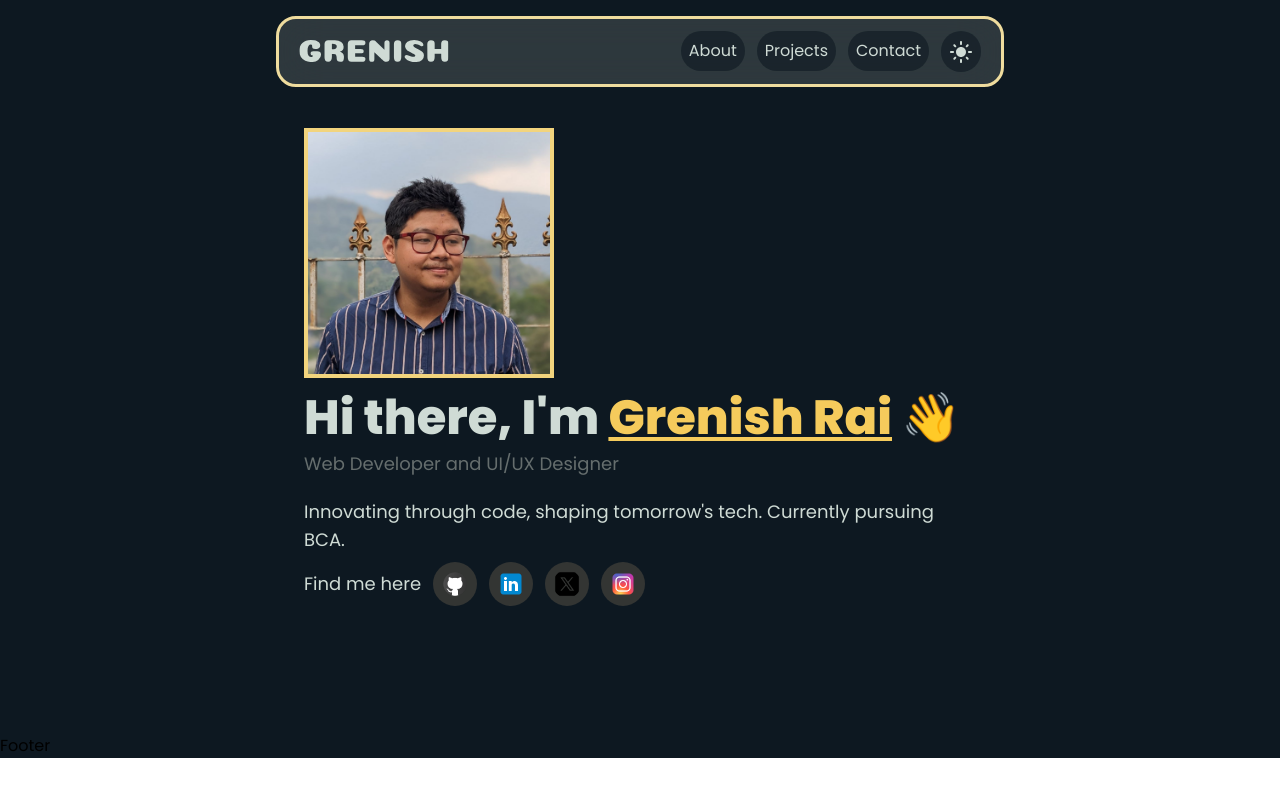
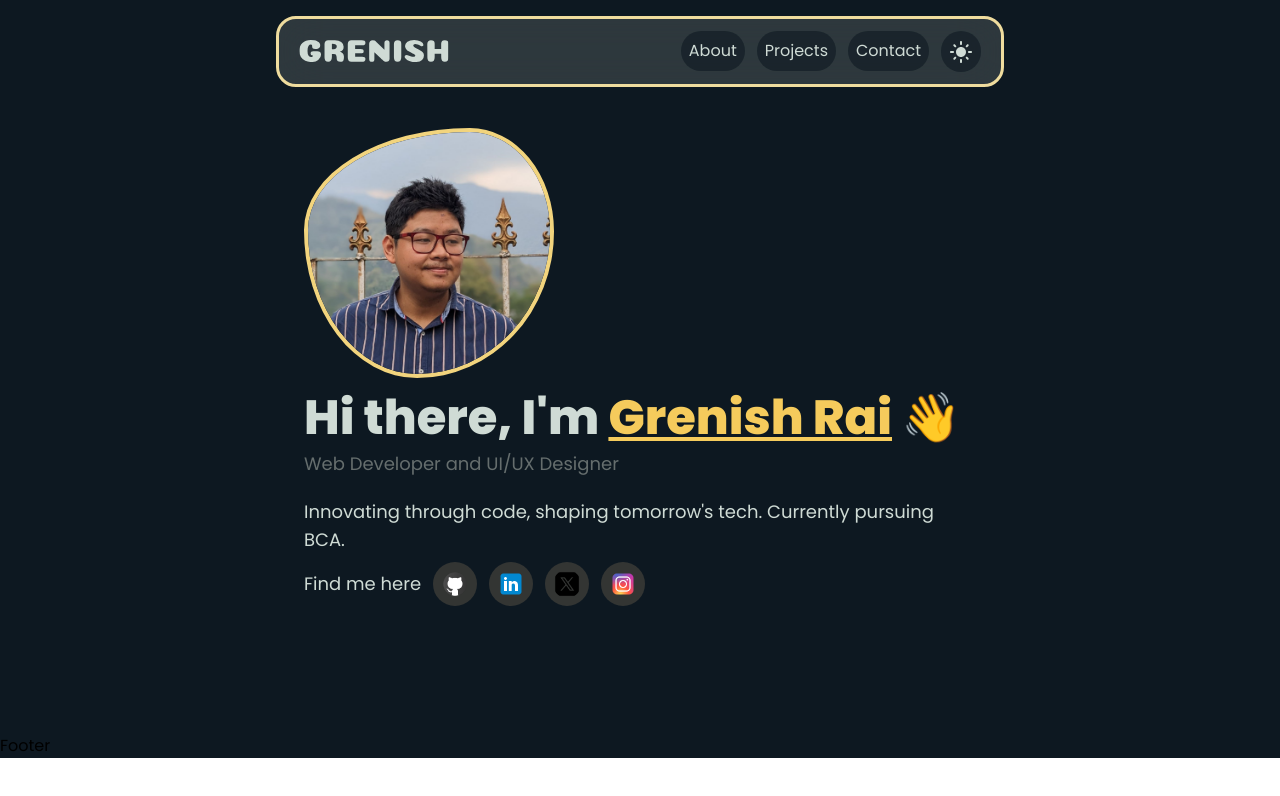
Before and after one commit to Grenish/personal-portfolio, a React (Vite) app: page / in a window 1280 px wide. Shown: the top 796 px of the page. Built offline with nearby package versions, Linux system fonts and the light colour scheme; a web font is replaced by a local one.

Commit message:
Update index.css

```diff
--- a/src/index.css
+++ b/src/index.css
@@ -14,3 +14,19 @@
 ::-webkit-scrollbar-thumb{
     background: #EFDC9E;
 }
+
+.profile-image{
+    animation: fancyBorder 10s infinite linear;
+}
+
+@keyframes fancyBorder{
+    0%, 100%{
+        border-radius: 30% 70% 70% 30% / 30% 30% 70% 70% ;
+    }
+    40%{
+        border-radius: 70% 30% 50% 50% / 46% 27% 73% 54%  ;
+    }
+    80%{
+        border-radius: 60% 40% 63% 37% / 32% 66% 34% 68%  ;
+    }
+}
```
